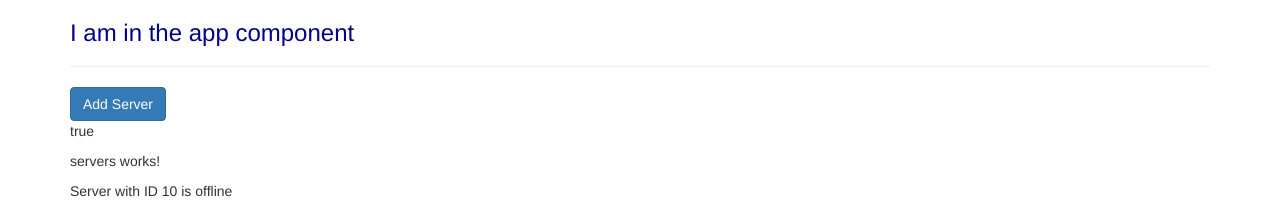
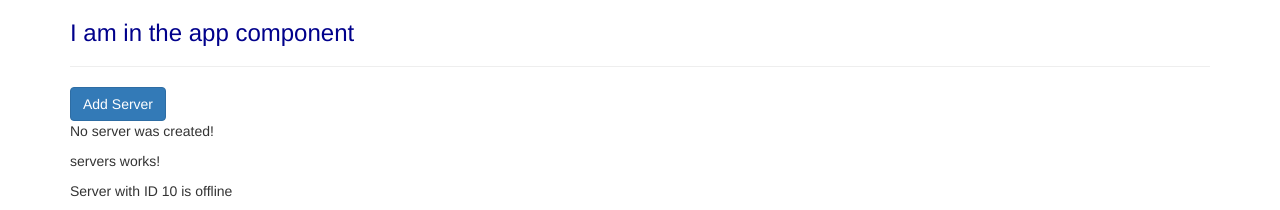
Before and after one commit to MarioHF/projects, an Angular app in the folder code/angular/my-dream-app/: page / in a window 1280 px wide. Shown: the top 210 px of the page. Built offline with nearby package versions, Linux system fonts and the light colour scheme.

Commit message:
Creating events

```diff
--- a/code/angular/my-dream-app/src/app/servers/servers.component.html
+++ b/code/angular/my-dream-app/src/app/servers/servers.component.html
@@ -1,7 +1,8 @@
 <button
   class="btn btn-primary"
-  [disabled]="!allowNewServer"> Add Server </button>
-<p>{{ allowNewServer }}</p>
+  [disabled]="!allowNewServer"
+  (click)="onCreateServer()"> Add Server </button>
+<p>{{ serverCreationStatus }}</p>
 <p>
   servers works!
 </p>
--- a/code/angular/my-dream-app/src/app/servers/servers.component.ts
+++ b/code/angular/my-dream-app/src/app/servers/servers.component.ts
@@ -9,6 +9,8 @@
 export class ServersComponent implements OnInit {
 
   allowNewServer = false;
+  serverCreationStatus = 'No server was created!';
+
   constructor() {
       setTimeout(
         () => {
@@ -19,4 +21,8 @@
   ngOnInit() {
   }
 
+  onCreateServer(){
+    this.serverCreationStatus = 'Server was created!';
+  }
+
 }
```
Also changed, not shown: 1 other file (tests, documents, lock files or other folders).
